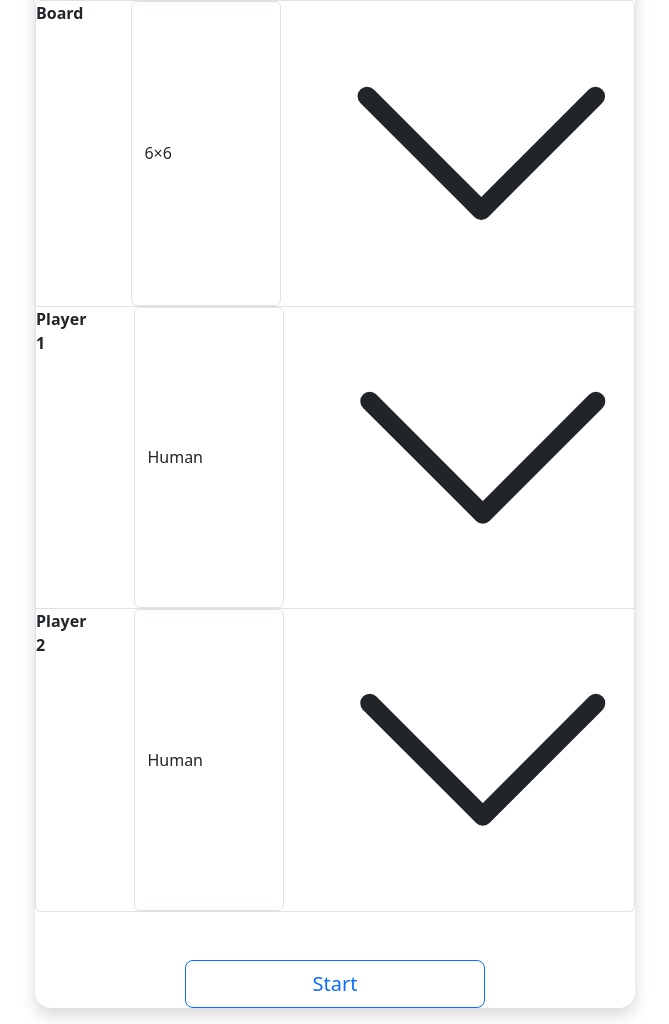
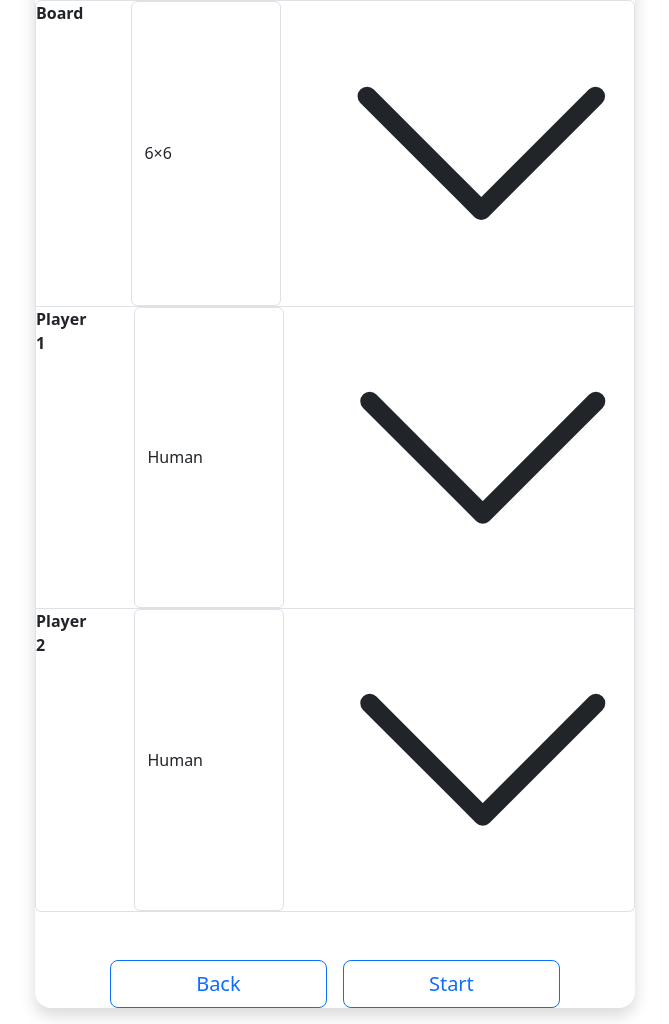
Before and after one commit to Luvidi/steam-project, a plain HTML site: page menu.html in a window 1280 px wide. Shown: the part 72-1096 px from the top of the page, without its empty margins (305-974 px from the left). Drawn offline with nearby package versions, Linux system fonts and the light colour scheme.

Commit message:
Add back button

```diff
--- a/menu.html
+++ b/menu.html
@@ -90,9 +90,16 @@
                 </details>
             </div>
 
-            <button id="start" class="btn btn-outline-primary btn-lg w-50 mt-5">
-                Start
-            </button>
+            <div class="d-flex flex-row justify-content-center gap-3 w-75">
+                <a href="index.html" class="btn btn-outline-primary btn-lg mt-5 flex-grow-1">
+                    Back
+                </a>
+
+                <button id="start" class="btn btn-outline-primary btn-lg mt-5 flex-grow-1">
+                    Start
+                </button>
+            </div>
+
 
             <p id="warningMessage" class="fg-danger mt-5 d-none">
                 Both players cannot be computers.
```
